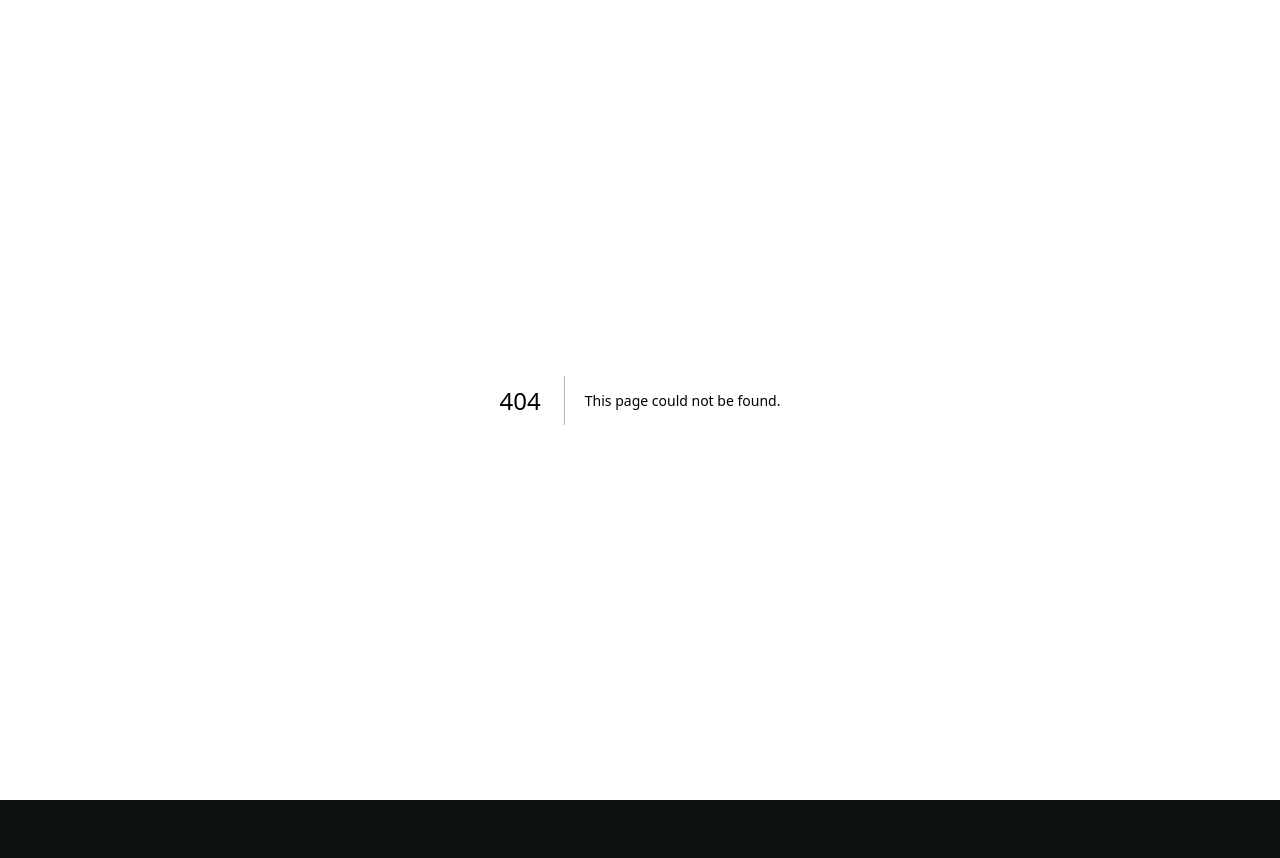
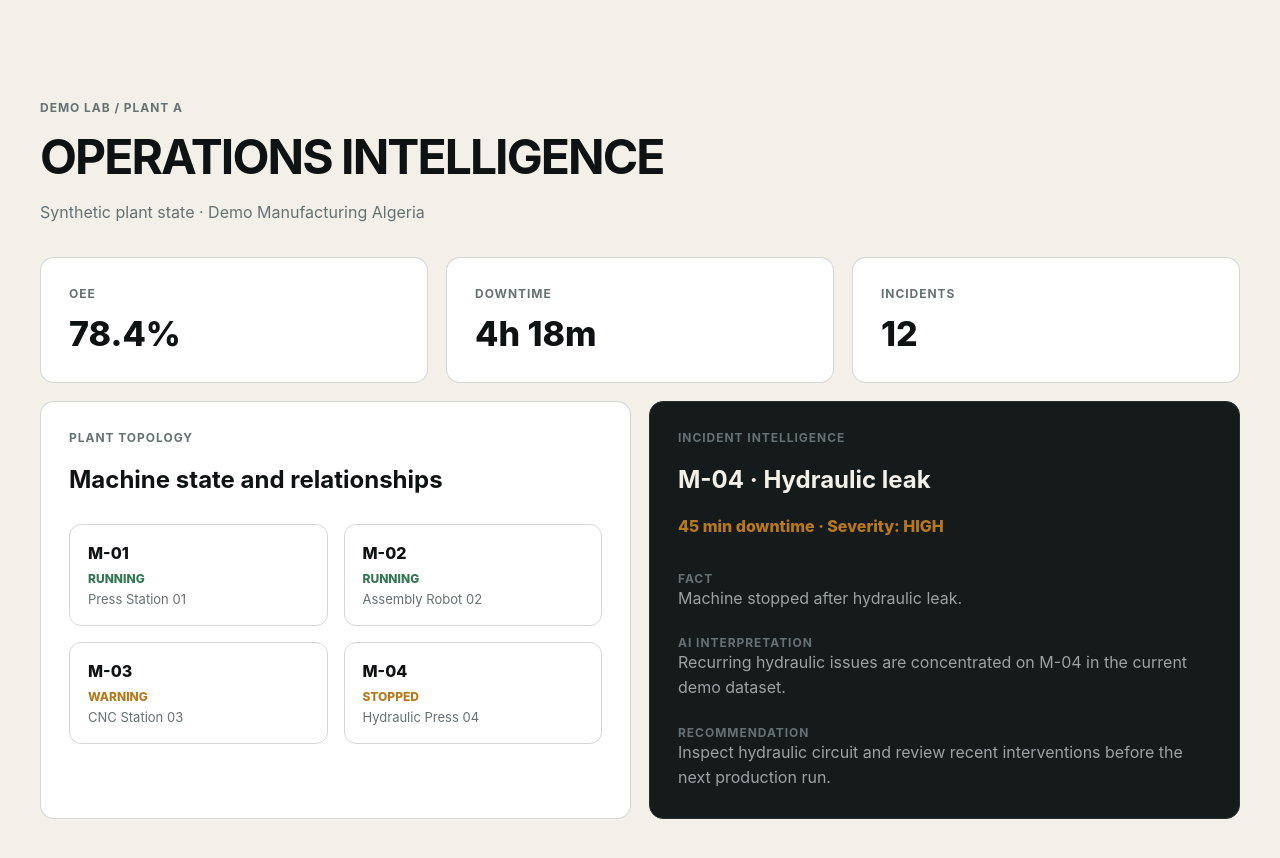
Before and after one commit to bouhounyaakoub2023-cmd/MVP, a Next.js app: page /demo in a window 1280 px wide. Before the commit this address had no page. Shown: the top 858 px of the page. Before the commit the page ends 800 px from the top, so only its background shows below. Built offline with nearby package versions, Linux system fonts and the light colour scheme.

Commit message:
feat: add synthetic industrial demo lab

```diff
--- /dev/null
+++ b/app/demo/page.tsx
@@ -0,0 +1,17 @@
+const machines = [
+  {id:'M-01',name:'Press Station 01',status:'RUNNING',tone:'green'},
+  {id:'M-02',name:'Assembly Robot 02',status:'RUNNING',tone:'green'},
+  {id:'M-03',name:'CNC Station 03',status:'WARNING',tone:'signal'},
+  {id:'M-04',name:'Hydraulic Press 04',status:'STOPPED',tone:'signal'},
+];
+
+export default function Demo() {
+  return <main className="section section-light" style={{minHeight:'100vh'}}><div className="container">
+    <div className="eyebrow">Demo Lab / Plant A</div><h1 style={{fontSize:48,margin:'12px 0 8px',letterSpacing:'-.04em'}}>OPERATIONS INTELLIGENCE</h1><p className="muted">Synthetic plant state · Demo Manufacturing Algeria</p>
+    <div className="grid" style={{marginTop:35}}>{[['OEE','78.4%'],['DOWNTIME','4h 18m'],['INCIDENTS','12']].map(x=><div className="card" key={x[0]}><div className="eyebrow">{x[0]}</div><div style={{fontSize:34,fontWeight:800,marginTop:12}}>{x[1]}</div></div>)}</div>
+    <div style={{display:'grid',gridTemplateColumns:'1fr 1fr',gap:18,marginTop:18}}>
+      <section className="card"><div className="eyebrow">Plant topology</div><h2>Machine state and relationships</h2><div style={{display:'grid',gridTemplateColumns:'1fr 1fr',gap:16,marginTop:30}}>{machines.map(m=><div key={m.id} style={{padding:18,border:'1px solid #d7d8d4',borderRadius:12}}><div style={{fontWeight:800}}>{m.id}</div><div className={m.tone==='green'?'green':'signal'} style={{fontSize:12,fontWeight:800,marginTop:8}}>{m.status}</div><div className="muted" style={{fontSize:13,marginTop:5}}>{m.name}</div></div>)}</div></section>
+      <section className="card dark-card"><div className="eyebrow">Incident intelligence</div><h2>M-04 · Hydraulic leak</h2><p style={{color:'#b8791d',fontWeight:800}}>45 min downtime · Severity: HIGH</p><div style={{marginTop:32}}><div className="eyebrow">FACT</div><p>Machine stopped after hydraulic leak.</p><div className="eyebrow" style={{marginTop:25}}>AI INTERPRETATION</div><p>Recurring hydraulic issues are concentrated on M-04 in the current demo dataset.</p><div className="eyebrow" style={{marginTop:25}}>RECOMMENDATION</div><p>Inspect hydraulic circuit and review recent interventions before the next production run.</p></div></section>
+    </div>
+  </div></main>
+}
```
